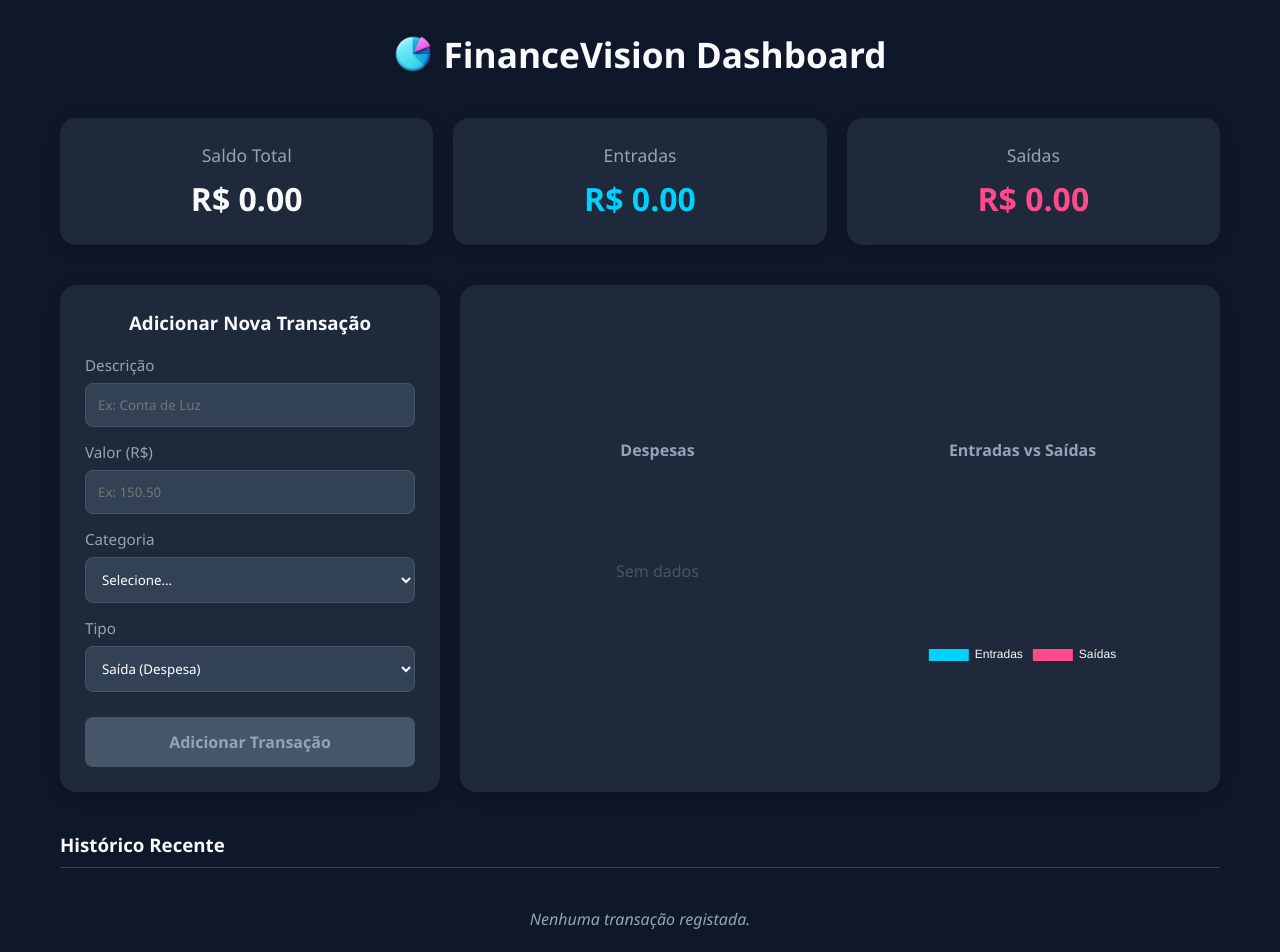
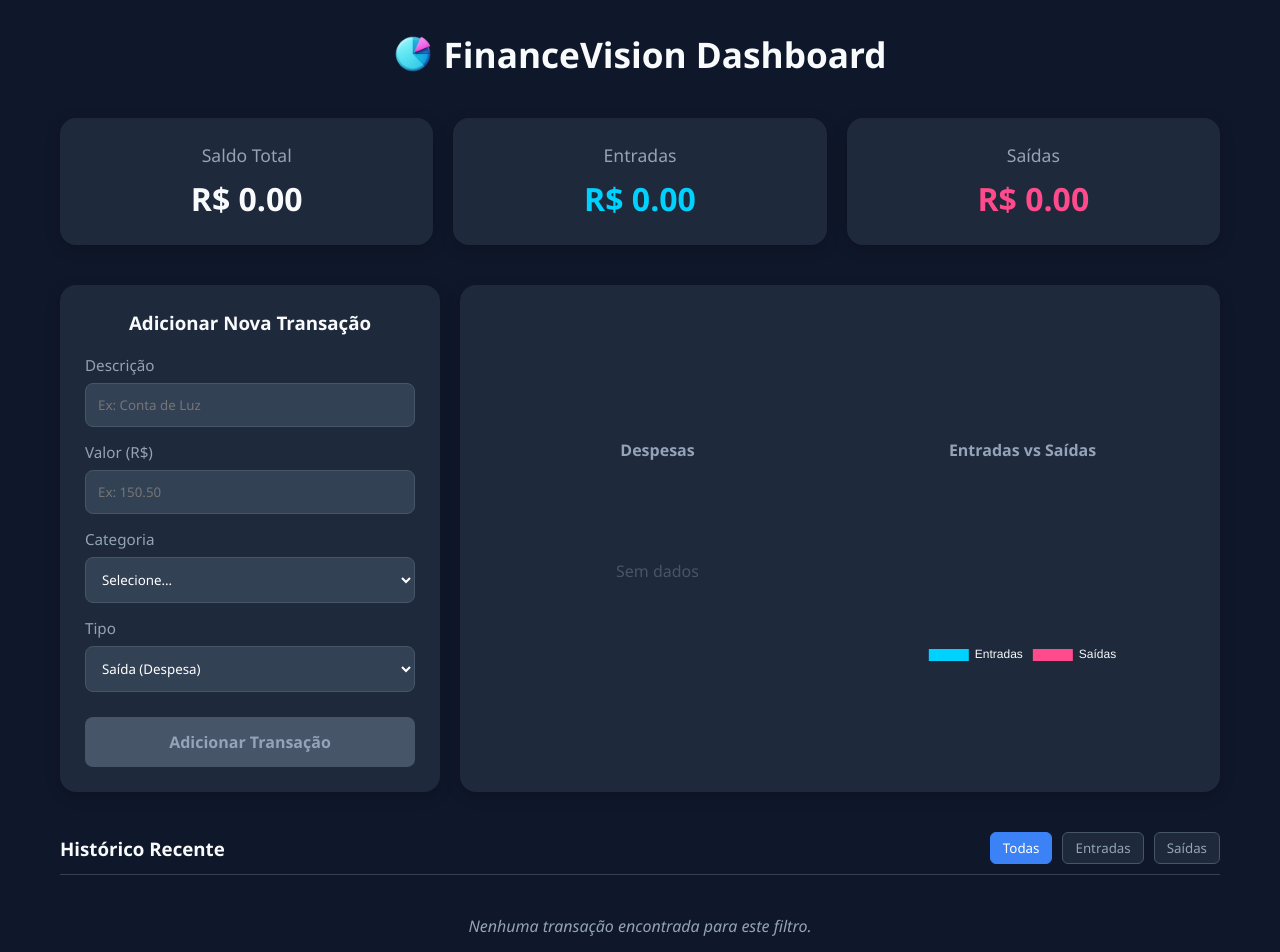
Before and after one commit to Wanderson-A-Timoteo/finance-vision, a React (Create React App) app: page / in a window 1280 px wide. Shown: the top 952 px of the page. Built offline with nearby package versions, Linux system fonts and the light colour scheme; the HTML template or start-up script is replaced by a standard one.

Commit message:
feat: adiciona componente TransactionCard e sistema de filtros no historico

```diff
--- a/package.json
+++ b/package.json
@@ -11,6 +11,7 @@
     "react": "^19.2.5",
     "react-chartjs-2": "^5.3.1",
     "react-dom": "^19.2.5",
+    "react-icons": "^5.6.0",
     "react-scripts": "5.0.1",
     "web-vitals": "^2.1.4"
   },
--- a/src/App.css
+++ b/src/App.css
@@ -180,12 +180,46 @@ body {
   min-height: 250px;
 }
 
-/* Histórico de Transações */
-.history-container h3 {
-  color: var(--text-main);
+/* Histórico de Transações e Filtros */
+.history-header {
+  display: flex;
+  justify-content: space-between;
+  align-items: center;
   margin-bottom: 20px;
   border-bottom: 1px solid #334155;
   padding-bottom: 10px;
+}
+
+.history-header h3 {
+  color: var(--text-main);
+  margin: 0;
+}
+
+.filter-buttons {
+  display: flex;
+  gap: 10px;
+}
+
+.filter-buttons button {
+  background: var(--bg-card);
+  color: var(--text-muted);
+  border: 1px solid #475569;
+  padding: 6px 12px;
+  border-radius: 6px;
+  cursor: pointer;
+  font-weight: 500;
+  transition: all 0.2s;
+}
+
+.filter-buttons button:hover {
+  color: var(--text-main);
+  border-color: var(--text-muted);
+}
+
+.filter-buttons button.active {
+  background: var(--color-brand-blue);
+  color: white;
+  border-color: var(--color-brand-blue);
 }
 
 .transaction-card {
--- a/src/App.js
+++ b/src/App.js
@@ -4,26 +4,20 @@ import { v4 as uuidv4 } from 'uuid';
 import { getData, storeData } from './helper/LocalStorage';
 import FinanceForm from './components/FinanceForm';
 import FinanceChart from './components/FinanceChart';
+import TransactionCard from './components/TransactionCard'; // 1. IMPORTAMOS O CARD AQUI
 
-/**
- * Carrega o estado inicial do LocalStorage
- */
 function carregarEstadoInicial() {
   return getData('finance_data') || [];
 }
 
 function App() {
-  // Lista de todas as transações
   const [transacoes, setTransacoes] = useState(carregarEstadoInicial());
+  const [filtro, setFiltro] = useState('Todas'); // 2. NOVO ESTADO PARA O FILTRO
 
-  // Para persistência de dados sempre que a lista mudar
   useEffect(() => {
     storeData('finance_data', transacoes);
   }, [transacoes]);
 
-  /**
-   * Adiciona uma nova transação
-   */
   function adicionarTransacao(novaTransacao) {
     const registro = {
       ...novaTransacao,
@@ -33,17 +27,12 @@ function App() {
     setTransacoes([...transacoes, registro]);
   }
 
-  /**
-   * Remove uma transação pelo ID
-   */
   function eliminarTransacao(id) {
     const listaFiltrada = transacoes.filter((item) => item.id !== id);
     setTransacoes(listaFiltrada);
   }
 
-  /**
-   * Cálculos em Tempo Real
-   */
+  // --- Cálculos ---
   const totalEntradas = transacoes
     .filter((t) => t.tipo === 'Entrada')
     .reduce((acc, t) => acc + t.valor, 0);
@@ -54,14 +43,18 @@ function App() {
 
   const saldoTotal = totalEntradas - totalSaidas;
 
-  // Agrupa os gastos de Saídas por categoria para o gráfico de Rosca
   const totaisPorCategoria = transacoes
     .filter((t) => t.tipo === 'Saída')
     .reduce((acc, t) => {
-      // Se a categoria ainda não existe no objeto, inicia com 0, depois soma o valor
       acc[t.categoria] = (acc[t.categoria] || 0) + t.valor;
       return acc;
     }, {});
+
+  // 3. LÓGICA DO FILTRO: Cria uma lista derivada baseada no botão clicado
+  const transacoesFiltradas = transacoes.filter((t) => {
+    if (filtro === 'Todas') return true;
+    return t.tipo === filtro;
+  });
 
   return (
     <div className="App">
@@ -77,7 +70,6 @@ function App() {
       </header>
 
       <main className="main-content">
-        {/* Cards de Totais  */}
         <section className="summary-container">
           <div className="summary-card total">
             <span>Saldo Total</span>
@@ -94,12 +86,9 @@ function App() {
         </section>
 
         <section className="dashboard-grid">
-          {/* Coluna do Formulário */}
           <div className="form-column">
             <FinanceForm onAddTransaction={adicionarTransacao} />
           </div>
-
-          {/* Gráficos */}
           <div className="chart-column">
              <FinanceChart
                totaisPorCategoria={totaisPorCategoria}
@@ -109,20 +98,42 @@ function App() {
           </div>
         </section>
 
-        {/* Lista de Transações */}
+        {/* 4. NOVA SEÇÃO DE HISTÓRICO COM FILTROS E TRANSACTION CARD */}
         <section className="history-container">
-          <h3>Histórico Recente</h3>
+          <div className="history-header">
+            <h3>Histórico Recente</h3>
+            <div className="filter-buttons">
+              <button
+                className={filtro === 'Todas' ? 'active' : ''}
+                onClick={() => setFiltro('Todas')}
+              >Todas</button>
+              <button
+                className={filtro === 'Entrada' ? 'active' : ''}
+                onClick={() => setFiltro('Entrada')}
+              >Entradas</button>
+              <button
+                className={filtro === 'Saída' ? 'active' : ''}
+                onClick={() => setFiltro('Saída')}
+              >Saídas</button>
+            </div>
+          </div>
+
           <div className="transactions-list">
-            {transacoes.length > 0 ? (
-              transacoes.map((t) => (
-                <div key={t.id} className={`transaction-item ${t.tipo.toLowerCase()}`}>
-                  <span>{t.descricao}</span>
-                  <strong>{t.tipo === 'Saída' ? '-' : ''} R$ {t.valor.toFixed(2)}</strong>
-                  <button onClick={() => eliminarTransacao(t.id)}>x</button>
-                </div>
+            {transacoesFiltradas.length > 0 ? (
+              transacoesFiltradas.map((t) => (
+                <TransactionCard
+                  key={t.id}
+                  id={t.id}
+                  descricao={t.descricao}
+                  valor={t.valor}
+                  tipo={t.tipo}
+                  categoria={t.categoria}
+                  dataCriacao={t.dataCriacao}
+                  onDelete={eliminarTransacao}
+                />
               ))
             ) : (
-              <p className="empty-msg">Nenhuma transação registada.</p>
+              <p className="empty-msg">Nenhuma transação encontrada para este filtro.</p>
             )}
           </div>
         </section>
```
Also changed, not shown: 1 other file (tests, documents, lock files or other folders).
